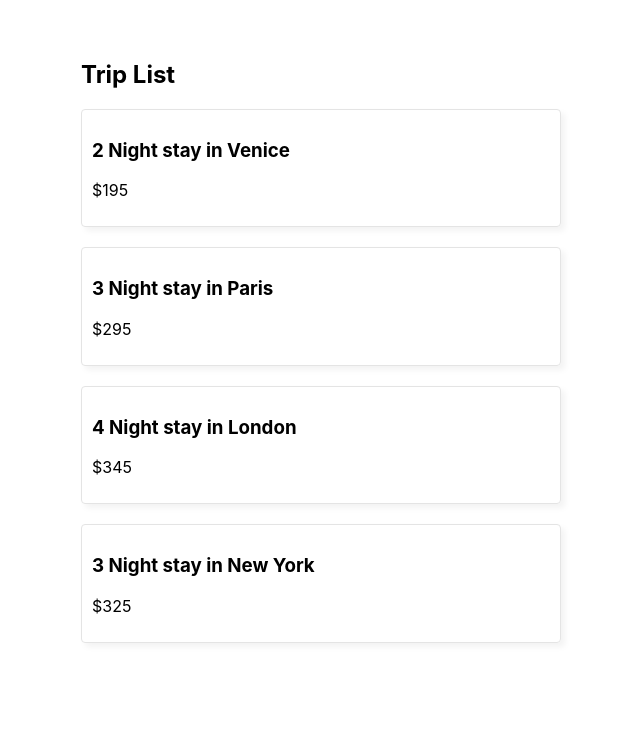
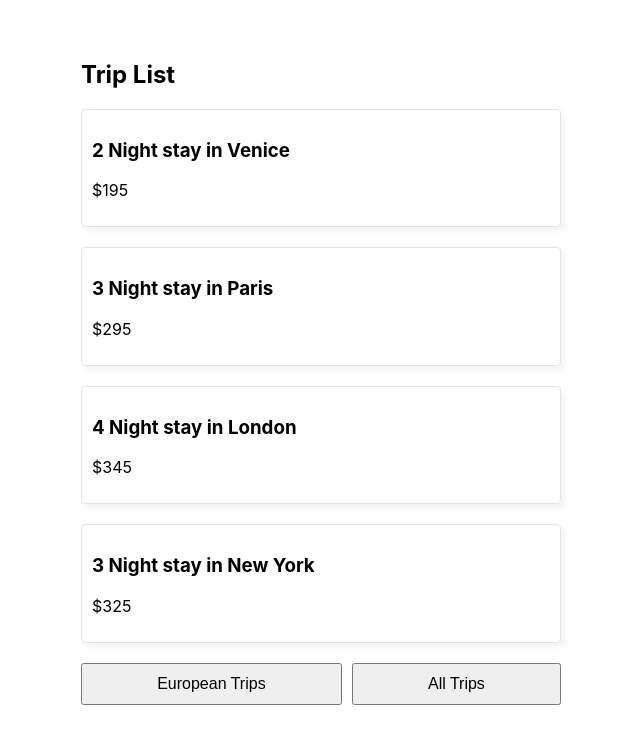
Before and after one commit to zeek-mansur/React-2, a React (Create React App) app in the folder tripago/: page / in a window 1280 px wide. Shown: the top 744 px of the page, without its empty margins (319-959 px from the left). Built offline with nearby package versions, Linux system fonts and the light colour scheme; data requests are answered from the project's data file.

Commit message:
The Dependency Array

```diff
--- a/tripago/data/db.json
+++ b/tripago/data/db.json
@@ -4,23 +4,28 @@
         {
             "title": "2 Night stay in Venice",
             "price": "$195",
-            "id": "1"
+            "id": "1",
+            "loc": "europe"
         },
         {
             "title": "3 Night stay in Paris",
             "price": "$295",
-            "id": "2"
+            "id": "2",
+            "loc": "europe"
         },
         {
             "title": "4 Night stay in London",
             "price": "$345",
-            "id": "3"
+            "id": "3",
+            "loc": "europe"
         },
         {
             "title": "3 Night stay in New York",
             "price": "$325",
-            "id": "4"
+            "id": "4",
+            "loc": "america"
         }
+
     ]
 
 }
--- a/tripago/src/components/TripList.css
+++ b/tripago/src/components/TripList.css
@@ -19,3 +19,15 @@
     list-style-type: none;
     margin: 20px 0;
 }
+
+.trip-list .filters{
+
+    display: flex;
+    gap:10px;
+}
+
+.trip-list button {
+    padding: 10px;
+    font-size: 16px;
+    flex-grow: 1;
+}
--- a/tripago/src/components/TripList.js
+++ b/tripago/src/components/TripList.js
@@ -5,12 +5,12 @@
 export default function TripList(){
 
     const [trips, setTrips] = useState([])
-
+    const [url, setUrl] = useState('http://localhost:3000/trips')
     useEffect(() => {
-        fetch('http://localhost:3000/trips')
+        fetch(url)
         .then(response => response.json())
         .then(json => setTrips(json))
-    }, [])
+    }, [url])
 
     console.log(trips)
 
@@ -26,6 +26,14 @@
                         </li>
                 ))}
             </ul>
+            <div className="filters">
+                <button onClick={() => setUrl('http://localhost:3000/trips?loc=europe')}>
+                    European Trips
+                </button>
+                <button onClick={() => setUrl('http://localhost:3000/trips')}>
+                    All Trips
+                </button>
+            </div>
         </div>
     )
 }
```
